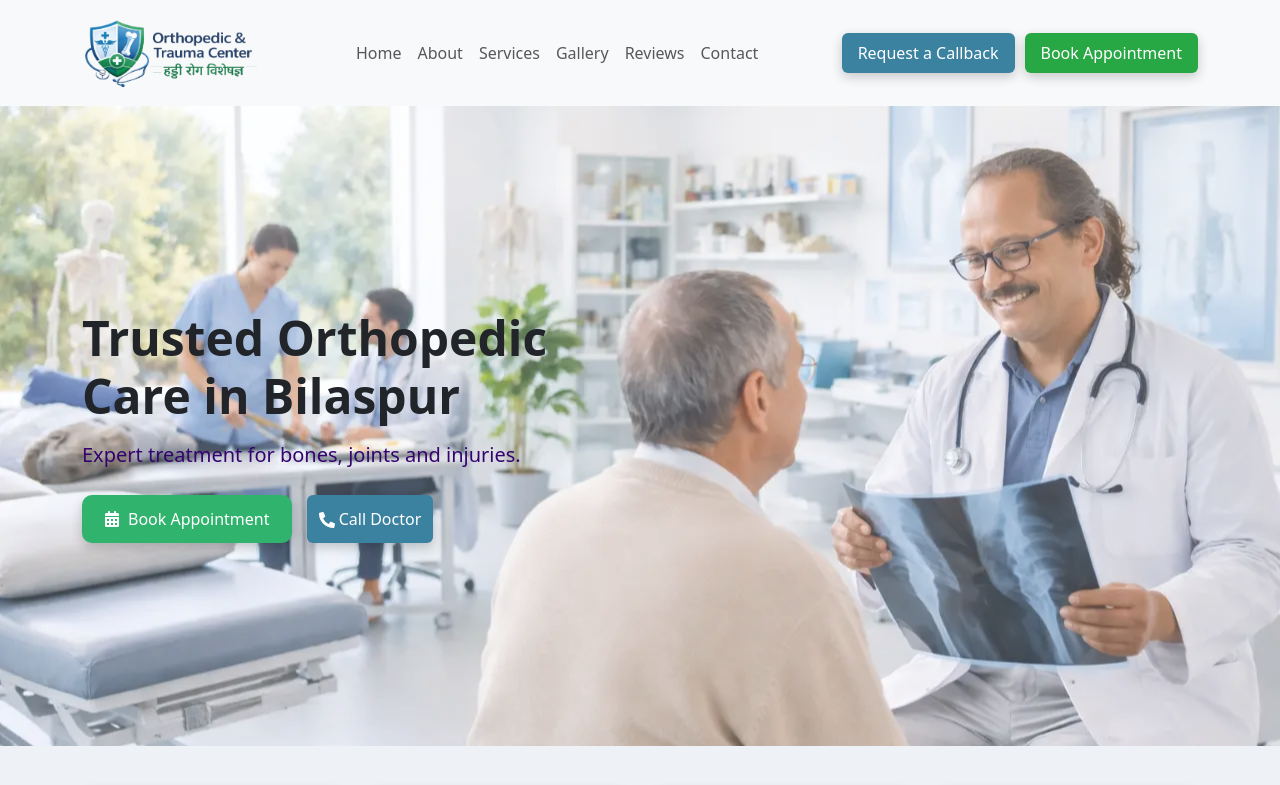
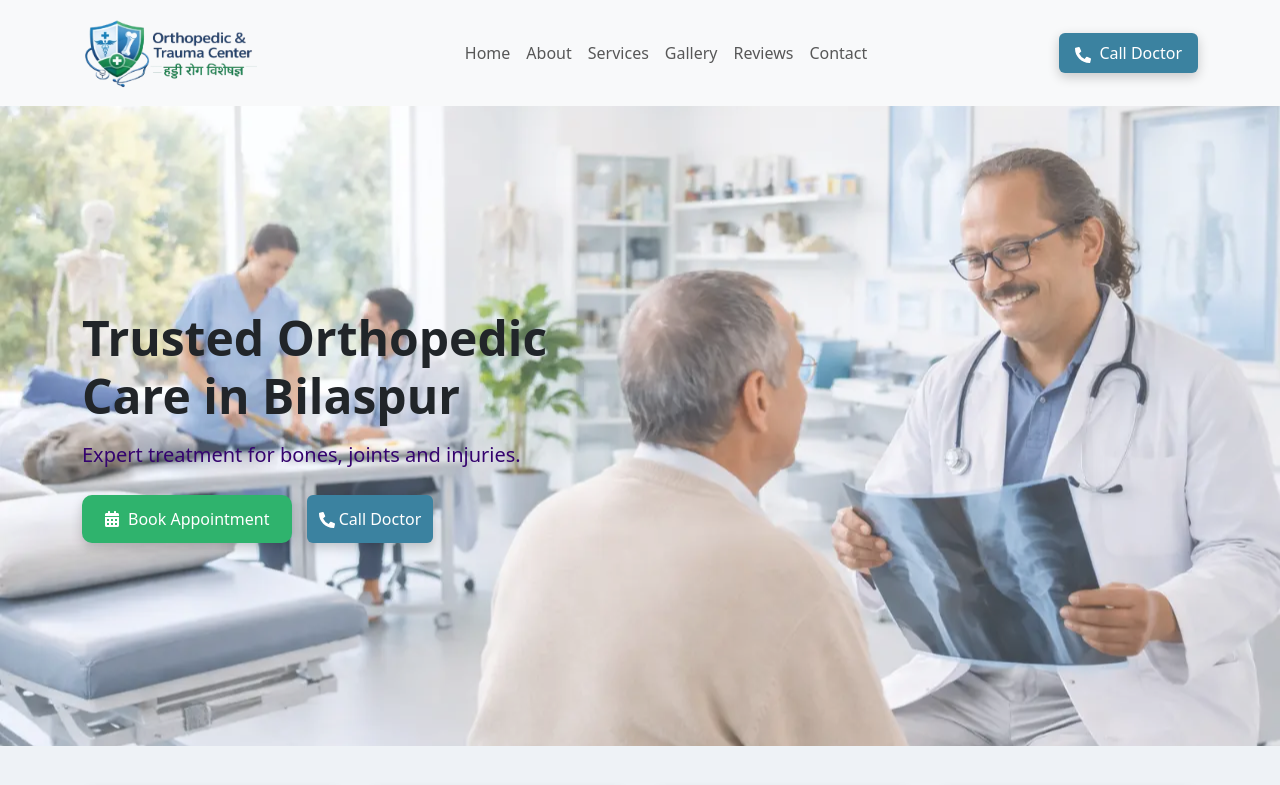
Before and after one commit to dipu4432/-reactjs, a React (Vite) app: page / in a window 1280 px wide. Shown: the top 785 px of the page. Built offline with nearby package versions, Linux system fonts and the light colour scheme; no server answers.

Commit message:
Removed buttons and added call doctor button

```diff
--- a/src/components/navBar.jsx
+++ b/src/components/navBar.jsx
@@ -3,6 +3,7 @@ import Nav from "react-bootstrap/Nav";
 import Navbar from "react-bootstrap/Navbar";
 import { useState } from "react";
 import { Modal, Button } from "react-bootstrap";
+import { FaPhoneAlt } from "react-icons/fa";
 import AppointmentForm from "./appointmentForm";
 import CallbackForm from "./callBackForm";
 import "./navBar.css";
@@ -10,20 +11,25 @@ import logo from "../assets/loogoo.png";
 import { Link } from "react-router-dom";
 
 function NavBar() {
+  // Modal states
   const [show, setShow] = useState(false);
   const [showCallback, setShowCallback] = useState(false);
 
+  // Phone number from .env file
+  const phoneNumber = import.meta.env.VITE_PHONE_NUMBER;
+
   return (
     <>
-      {/* <Navbar bg="light" expand="lg" className="py-3 shadow-sm" fixed="top"> */}
+      {/* Navbar */}
       <Navbar bg="light" expand="lg" className="py-2 shadow-sm">
         <Container>
+
           {/* Logo */}
-          {/* <Navbar.Brand className="fw-bold fs-6">
-            Tiwari Nursing Home
-          </Navbar.Brand> */}
-
-          <Navbar.Brand as={Link} to="/#home" className="d-flex align-items-center">
+          <Navbar.Brand
+            as={Link}
+            to="/#home"
+            className="d-flex align-items-center"
+          >
             <img
               src={logo}
               alt="Tiwari Nursing Home"
@@ -35,46 +41,60 @@ function NavBar() {
             />
           </Navbar.Brand>
 
-          {/* Toggle */}
+          {/* Mobile Toggle */}
           <Navbar.Toggle aria-controls="basic-navbar-nav" />
 
+          {/* Navbar Content */}
           <Navbar.Collapse id="basic-navbar-nav">
+
+            {/* Navigation Links */}
             <Nav className="mx-auto nav-mobile">
               <Nav.Link as={Link} to="/#home">
                 Home
               </Nav.Link>
+
               <Nav.Link as={Link} to="/#about">
                 About
               </Nav.Link>
+
               <Nav.Link as={Link} to="/#services">
                 Services
               </Nav.Link>
+
               <Nav.Link as={Link} to="/#gallery">
                 Gallery
               </Nav.Link>
+
               <Nav.Link as={Link} to="/#reviews">
                 Reviews
               </Nav.Link>
+
               <Nav.Link as={Link} to="/#contact">
                 Contact
               </Nav.Link>
             </Nav>
 
+            {/* Right Side Buttons */}
+            <div className="d-flex gap-2 nav-btn-group">
+
+              {/* Call Doctor Button */}
               <Button
                 style={{
                   backgroundColor: "#3B82A0",
                   border: "none",
                   padding: "8px 16px",
                   fontWeight: "500",
-                marginRight: "10px",
                 }}
-              onClick={() => setShowCallback(true)}
+                onClick={() => {
+                  window.location.href = `tel:${phoneNumber}`;
+                }}
               >
-              Request a Callback
+                <FaPhoneAlt className="me-2" />
+                Call Doctor
               </Button>
 
-            {/* Button */}
-            <Button
+              {/* Book Appointment Button */}
+              {/* <Button
                 style={{
                   backgroundColor: "#28a745",
                   border: "none",
@@ -84,12 +104,27 @@ function NavBar() {
                 onClick={() => setShow(true)}
               >
                 Book Appointment
-            </Button>
+              </Button> */}
+
+              {/* Request Callback Button */}
+              {/* <Button
+                style={{
+                  backgroundColor: "#0d6efd",
+                  border: "none",
+                  padding: "8px 16px",
+                  fontWeight: "500",
+                }}
+                onClick={() => setShowCallback(true)}
+              >
+                Request Callback
+              </Button> */}
+
+            </div>
           </Navbar.Collapse>
         </Container>
       </Navbar>
 
-      {/* ✅ Modal OUTSIDE Navbar */}
+      {/* Appointment Modal */}
       <Modal show={show} onHide={() => setShow(false)} centered size="lg">
         <Modal.Header closeButton>
           <Modal.Title>Book Appointment</Modal.Title>
@@ -100,7 +135,12 @@ function NavBar() {
         </Modal.Body>
       </Modal>
 
-      <Modal show={showCallback} onHide={() => setShowCallback(false)} centered>
+      {/* Callback Modal */}
+      <Modal
+        show={showCallback}
+        onHide={() => setShowCallback(false)}
+        centered
+      >
         <Modal.Header closeButton>
           <Modal.Title>Request a Callback</Modal.Title>
         </Modal.Header>
```
Lines whose indentation alone changed are shown as unchanged.
